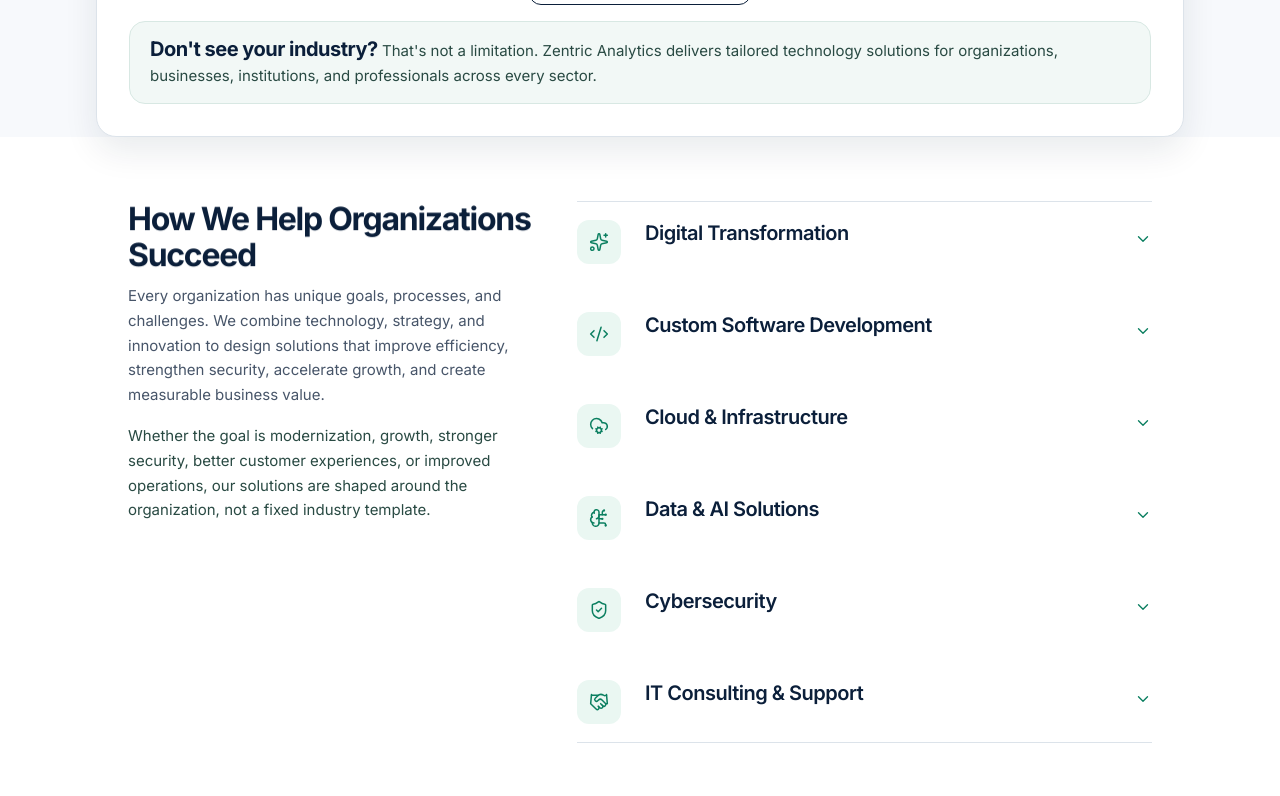
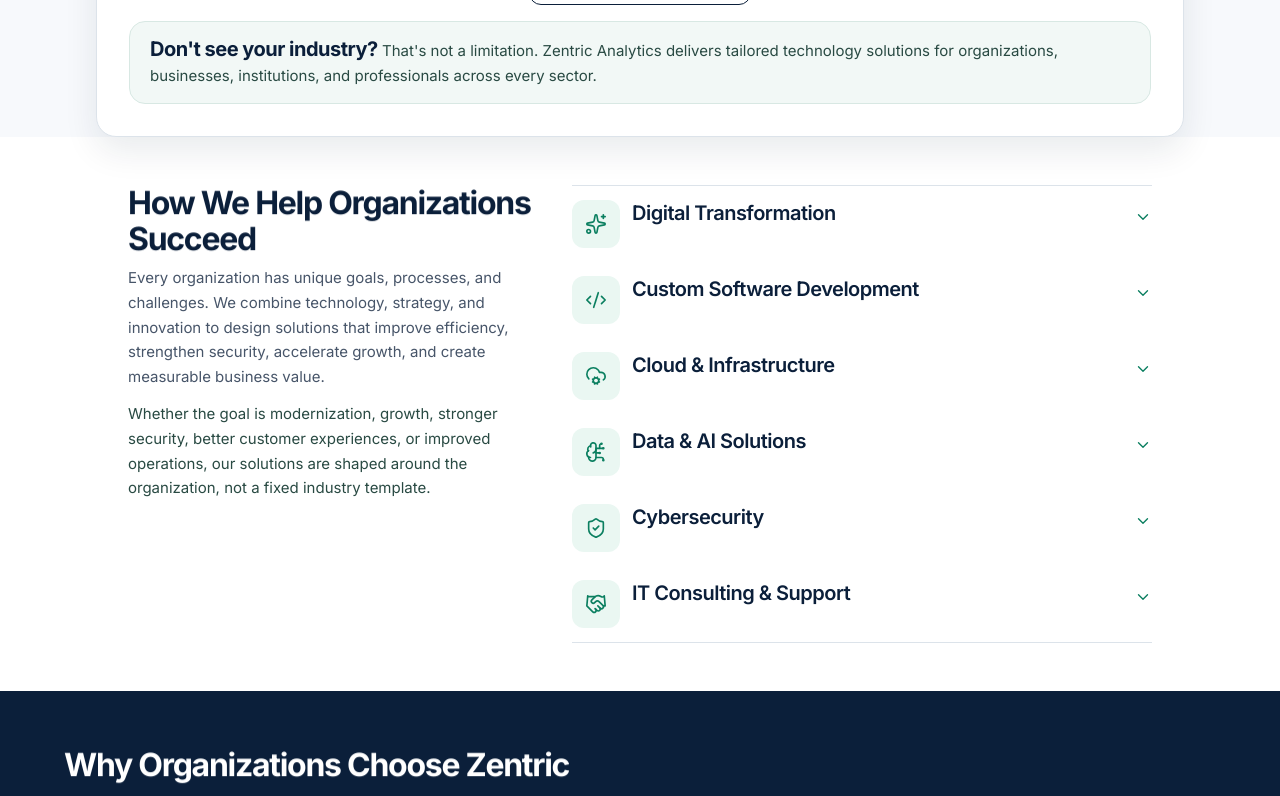
Before and after one commit to Zentric-Analytics/Zentricanalytics.com, a Next.js app: page /industries in a window 1280 px wide. Shown: the part 920-1716 px from the top of the page. Built offline with nearby package versions, Linux system fonts and the light colour scheme.

Commit message:
Refine organization success section spacing

```diff
--- a/src/app/industries/page.tsx
+++ b/src/app/industries/page.tsx
@@ -70,8 +70,8 @@ export default function Industries() {
 
       <IndustriesWeServe />
 
-      <section className="bg-white px-4 py-9 sm:px-6 sm:py-11 lg:px-8 lg:py-16" aria-labelledby="organization-capabilities-heading">
-        <div className="mx-auto grid max-w-5xl gap-8 lg:grid-cols-[minmax(0,0.42fr)_minmax(0,0.58fr)] lg:gap-8">
+      <section className="bg-white px-4 py-7 sm:px-6 sm:py-9 lg:px-8 lg:py-12" aria-labelledby="organization-capabilities-heading">
+        <div className="mx-auto grid max-w-5xl gap-6 lg:grid-cols-[minmax(0,0.42fr)_minmax(0,0.58fr)] lg:gap-6">
           <Stagger as="header" className="max-w-[30rem] text-left" staggerDelay={80}>
             <h2
               id="organization-capabilities-heading"
@@ -79,10 +79,10 @@ export default function Industries() {
             >
               How We Help Organizations Succeed
             </h2>
-            <p className="mt-3 text-[14px] leading-[1.65] text-[#475569] sm:text-[15px] lg:text-[15px]">
+            <p className="mt-2.5 text-[14px] leading-[1.65] text-[#475569] sm:text-[15px] lg:text-[15px]">
               Every organization has unique goals, processes, and challenges. We combine technology, strategy, and innovation to design solutions that improve efficiency, strengthen security, accelerate growth, and create measurable business value.
             </p>
-            <p className="mt-4 text-[14px] leading-[1.65] text-[#294A43] sm:text-[15px] lg:text-[15px]">
+            <p className="mt-3 text-[14px] leading-[1.65] text-[#294A43] sm:text-[15px] lg:text-[15px]">
               Whether the goal is modernization, growth, stronger security, better customer experiences, or improved operations, our solutions are shaped around the organization, not a fixed industry template.
             </p>
           </Stagger>
--- a/src/components/OrganizationCapabilitiesReveal.tsx
+++ b/src/components/OrganizationCapabilitiesReveal.tsx
@@ -65,7 +65,7 @@ export function OrganizationCapabilitiesReveal() {
 
         return (
           <article
-            className="group -mx-2 px-2 py-[1.125rem] first:pt-[1.125rem] last:pb-[1.125rem] not-last:border-b not-last:border-[#DCE3EA] transition-colors duration-200 ease-out hover:bg-[#EAF7F2]/40 focus-within:bg-[#EAF7F2]/40 sm:-mx-3 sm:px-3 sm:py-6"
+            className="group -mx-2 px-2 py-3.5 first:pt-3.5 last:pb-3.5 not-last:border-b not-last:border-[#DCE3EA] transition-colors duration-200 ease-out hover:bg-[#EAF7F2]/40 focus-within:bg-[#EAF7F2]/40 sm:-mx-3 sm:px-3 sm:py-3.5"
             key={title}
             onPointerEnter={() => {
               if (supportsHover) {
@@ -80,7 +80,7 @@ export function OrganizationCapabilitiesReveal() {
           >
             <button
               type="button"
-              className="grid w-full grid-cols-[2.75rem_minmax(0,1fr)_1.25rem] items-start gap-x-3 text-left focus-visible:outline focus-visible:outline-2 focus-visible:outline-offset-4 focus-visible:outline-[#10B981] sm:grid-cols-[3.25rem_minmax(0,1fr)_1.5rem] sm:gap-x-4"
+              className="grid min-h-12 w-full grid-cols-[3rem_minmax(0,1fr)_1.25rem] items-start gap-x-3 text-left focus-visible:outline focus-visible:outline-2 focus-visible:outline-offset-4 focus-visible:outline-[#10B981] sm:grid-cols-[3rem_minmax(0,1fr)_1.5rem] sm:gap-x-3"
               aria-expanded={isExpanded}
               aria-controls={descriptionId}
               onClick={() => {
@@ -99,8 +99,8 @@ export function OrganizationCapabilitiesReveal() {
                 }
               }}
             >
-              <span className="flex size-10 items-center justify-center rounded-xl bg-[#EAF7F2] text-[#0B7F60] transition-transform duration-200 ease-out motion-safe:group-hover:translate-x-0.5 sm:size-11">
-                <Icon aria-hidden="true" className="size-5" strokeWidth={1.8} />
+              <span className="flex size-12 items-center justify-center rounded-xl bg-[#EAF7F2] text-[#0B7F60] transition-transform duration-200 ease-out motion-safe:group-hover:translate-x-0.5">
+                <Icon aria-hidden="true" className="size-[1.375rem]" strokeWidth={1.8} />
               </span>
               <span className="min-w-0">
                 <span className="block text-[18px] font-semibold leading-[1.3] tracking-[-0.025em] text-[#0B1F3A] transition-colors duration-[275ms] ease-out sm:text-[19px] group-hover:text-[#0B7F60] group-focus-within:text-[#0B7F60] lg:text-[20px]">
@@ -118,7 +118,7 @@ export function OrganizationCapabilitiesReveal() {
               </span>
               <ChevronDown
                 aria-hidden="true"
-                className="mt-2 size-4 justify-self-end text-[#0B7F60] transition-transform duration-[275ms] ease-out group-hover:rotate-180 group-focus-within:rotate-180 data-[expanded=true]:rotate-180 sm:mt-2.5 sm:size-[1.125rem]"
+                className="mt-1.5 size-4 justify-self-end text-[#0B7F60] transition-transform duration-[275ms] ease-out group-hover:rotate-180 group-focus-within:rotate-180 data-[expanded=true]:rotate-180 sm:mt-2 sm:size-[1.125rem]"
                 data-expanded={isExpanded}
                 strokeWidth={1.8}
               />
```
